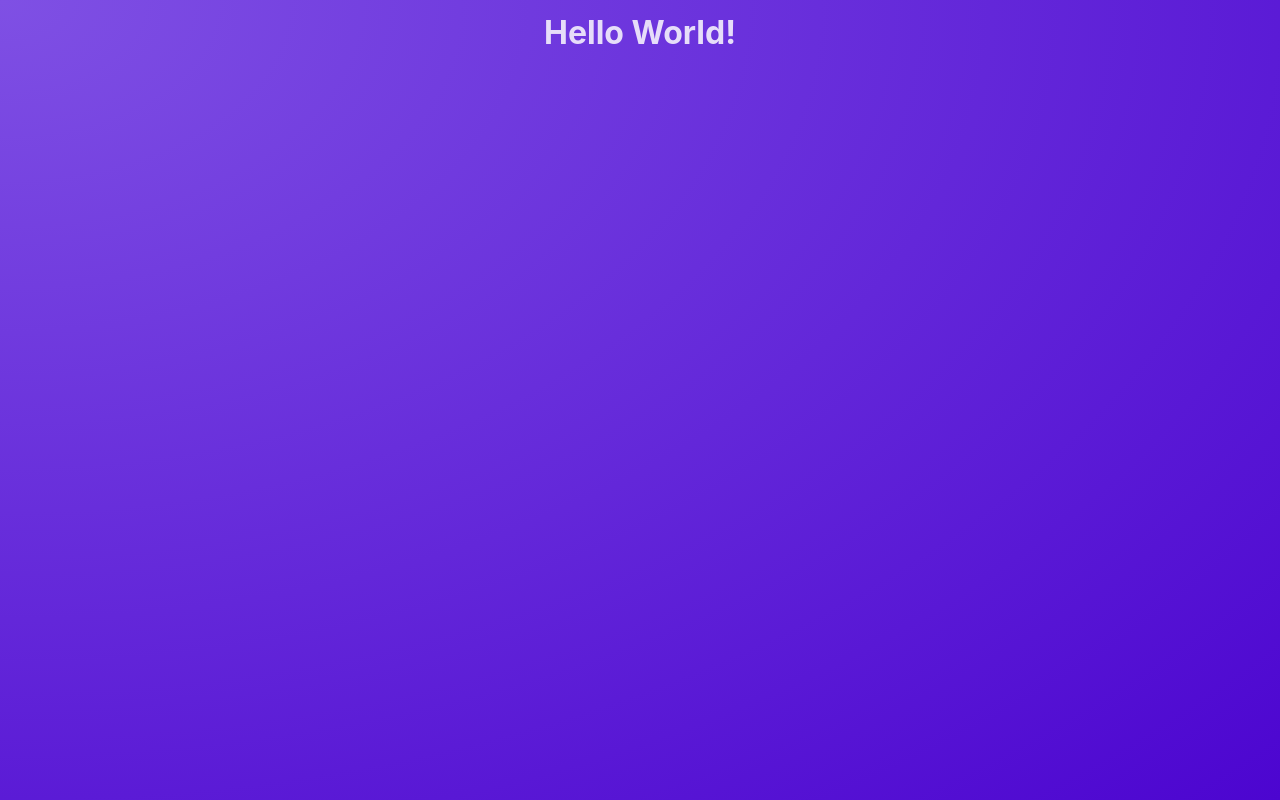
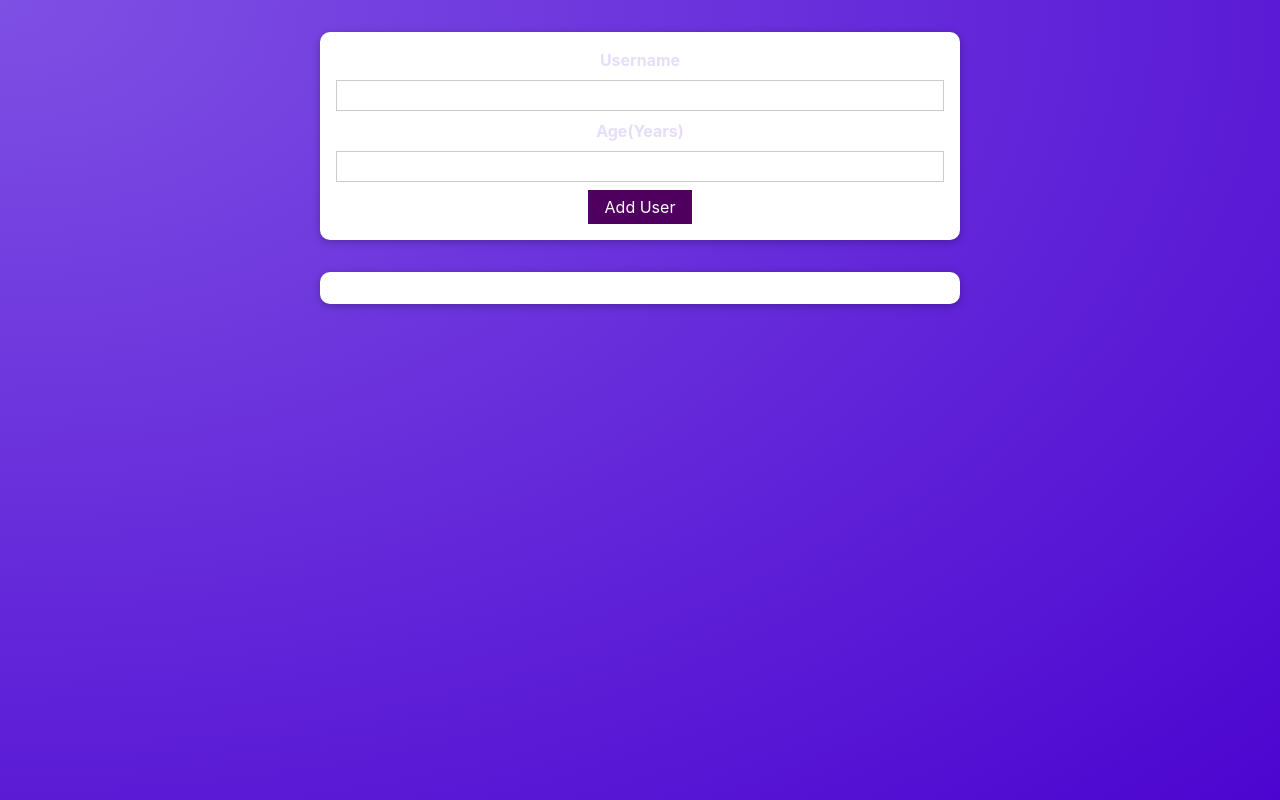
Before and after one commit to qw1nx/maxCourse, a React (Vite) app: page / in a window 1280 px wide. Built offline with nearby package versions, Linux system fonts and the light colour scheme.

Commit message:
Finished section 8 of Max React course

```diff
--- a/src/App.jsx
+++ b/src/App.jsx
@@ -1,5 +1,24 @@
+import React, { useState } from 'react';
+
+import AddUser from "./components/Users/AddUser.jsx";
+import UsersList from "./components/Users/UsersList"
+import usersList from "./components/Users/UsersList";
 function App() {
-  return <h1>Hello World!</h1>;
+
+    const [userList, setUserList] = useState([]);
+
+    const onAddUser = (uName, uAge) => {
+        setUserList((perevList) => {
+            return [...perevList, {name: uName, age:uAge, id: Math.random().toString()}]
+        });
+    };
+
+    return (
+      <div>
+          <AddUser onAddUser={onAddUser}/>
+          <UsersList users={userList}/>
+      </div>
+  );
 }
 
 export default App;
--- /dev/null
+++ b/src/components/UI/Button.jsx
@@ -0,0 +1,13 @@
+import React from "react";
+
+import classes from './Button.module.css'
+
+const Button = props => {
+    return (
+        <button className={classes.button} type={props.type || "button"} onClick={props.onClick}>
+            {props.children}
+        </button>
+    )
+}
+
+export default Button;
--- /dev/null
+++ b/src/components/UI/Button.module.css
@@ -0,0 +1,18 @@
+.button {
+    font: inherit;
+    border: 1px solid #4f005f;
+    background: #4f005f;
+    color: white;
+    padding: 0.25rem 1rem;
+    cursor: pointer;
+}
+
+.button:hover,
+.button:active {
+    background: #741188;
+    border-color: #741188;
+}
+
+.button:focus {
+    outline: none;
+}
--- /dev/null
+++ b/src/components/UI/Card.jsx
@@ -0,0 +1,13 @@
+import React    from 'react';
+
+import classes from "./Card.module.css";
+
+const Card = props => {
+    return (
+        <div className={`${classes.card} ${props.className}`}>
+            {props.children}
+        </div>
+    );
+};
+
+export default Card;
--- /dev/null
+++ b/src/components/UI/Card.module.css
@@ -0,0 +1,5 @@
+.card {
+    background: white;
+    box-shadow: 0 2px 8px rgba(0,0,0,0.26);
+    border-radius: 10px;
+}
--- /dev/null
+++ b/src/components/UI/ErrorModal.jsx
@@ -0,0 +1,29 @@
+import React from "react";
+import Card from "./Card.jsx";
+import Button from "./Button.jsx";
+import classes from "./ErrorModal.module.css";
+
+const ErrorModal = props => {
+    return (
+    <div>
+        <div className={classes.backdrop} onClick={props.errorHandler}/>
+        <Card className={classes.modal}>
+            <header className={classes.header}>
+                <h2>
+                    {props.title}
+                </h2>
+            </header>
+            <div className={classes.content}>
+                <p>
+                    {props.message}
+                </p>
+            </div>
+            <footer className={classes.actions}>
+                <Button onClick={props.errorHandler}>Okay</Button>
+            </footer>
+        </Card>
+    </div>
+    )
+};
+
+export default ErrorModal;
--- /dev/null
+++ b/src/components/UI/ErrorModal.module.css
@@ -0,0 +1,45 @@
+.backdrop {
+    position: fixed;
+    top: 0;
+    left: 0;
+    width: 100%;
+    height: 100vh;
+    z-index: 10;
+    background: rgba(0, 0, 0, 0.75);
+}
+
+.modal {
+    position: fixed;
+    top: 30vh;
+    left: 10%;
+    width: 80%;
+    z-index: 100;
+    overflow: hidden;
+}
+
+.header {
+    background: #4f005f;
+    padding: 1rem;
+}
+
+.header h2 {
+    margin: 0;
+    color: white;
+}
+
+.content {
+    padding: 1rem;
+}
+
+.actions {
+    padding: 1rem;
+    display: flex;
+    justify-content: flex-end;
+}
+
+@media (min-width: 768px) {
+    .modal {
+        left: calc(50% - 20rem);
+        width: 40rem;
+    }
+}
--- /dev/null
+++ b/src/components/Users/AddUser.jsx
@@ -0,0 +1,61 @@
+import React, { useState } from 'react';
+import Card from "../UI/Card.jsx";
+import classes from "./AddUser.module.css"
+import Button from "../UI/Button.jsx";
+import ErrorModal from "../UI/ErrorModal.jsx";
+
+const AddUser = props => {
+    const [enteredUsername, setEnteredUsername] = useState('');
+    const [enteredAge, setEnteredAge] = useState('');
+    const [error, setError] = useState();
+    const addUserHandler = (event) => {
+        event.preventDefault();
+
+        if (enteredUsername.trim().length === 0 || enteredAge.trim().length === 0){
+            setError({
+                title: 'Invalid input',
+                message: 'Please enter a valid name and age (non-empty values)'
+            })
+            return;
+        }
+
+        if (enteredAge < 1 ){
+            setError({
+                title: 'Invalid age',
+                message: 'Please enter a valid age (> 0)'
+            })
+            return;
+        }
+
+        props.onAddUser(enteredUsername, enteredAge);
+        setEnteredAge('');
+        setEnteredUsername('');
+    }
+
+    const usernameChangeHandler = (event) => {
+        setEnteredUsername(event.target.value);
+    }
+    const ageChangeHandler = (event) => {
+        setEnteredAge(event.target.value);
+    }
+
+    const errorHandler = () => {
+        setError(null);
+    }
+
+    return (
+        <div>
+            {error && <ErrorModal errorHandler={errorHandler} title={error.title} message={error.message}/>}
+            <Card className={classes.input}>
+                <form onSubmit={addUserHandler}>
+                    <label htmlFor="username">Username</label>
+                    <input value={enteredUsername} type="text" name="username" onChange={usernameChangeHandler}/>
+                    <label htmlFor="age">Age(Years)</label>
+                    <input value={enteredAge} type="number" name="age" onChange={ageChangeHandler}/>
+                    <Button type="submit">Add User</Button>
+                </form>
+            </Card>
+        </div>)
+};
+
+export default AddUser;
--- /dev/null
+++ b/src/components/Users/AddUser.module.css
@@ -0,0 +1,27 @@
+
+.input {
+    margin: 2rem auto;
+    padding: 1rem;
+    width: 90%;
+    max-width: 40rem;
+}
+
+.input label {
+    display: block;
+    font-weight: bold;
+    margin-bottom: 0.5rem;
+}
+
+.input input {
+    font: inherit;
+    display: block;
+    width: 100%;
+    border: 1px solid #ccc;
+    padding: 0.15rem;
+    margin-bottom: 0.5rem;
+}
+
+.input input:focus {
+    outline: none;
+    border-color: #4f005f;
+}
--- /dev/null
+++ b/src/components/Users/UsersList.jsx
@@ -0,0 +1,19 @@
+import React from 'react';
+
+import Card from '../UI/Card'
+import classes from "../Users/UsersList.module.css";
+
+const UsersList = props => {
+    return (
+        <Card className={classes.users}>
+            <ul>
+                {props.users.map(user =>
+                    <li key={user.id}>
+                        {user.name} ({user.age} years old)
+                    </li>)}
+            </ul>
+        </Card>
+    );
+}
+
+export default UsersList;
--- /dev/null
+++ b/src/components/Users/UsersList.module.css
@@ -0,0 +1,17 @@
+
+.users {
+    margin: 2rem auto;
+    width: 90%;
+    max-width: 40rem;
+}
+
+.users ul {
+    list-style: none;
+    padding: 1rem;
+}
+
+.users li {
+    border: 1px solid #ccc;
+    margin: 0.5rem 0;
+    padding: 0.5rem;
+}
```
Also changed, not shown: src/Users/AddUser.js (deleted).
